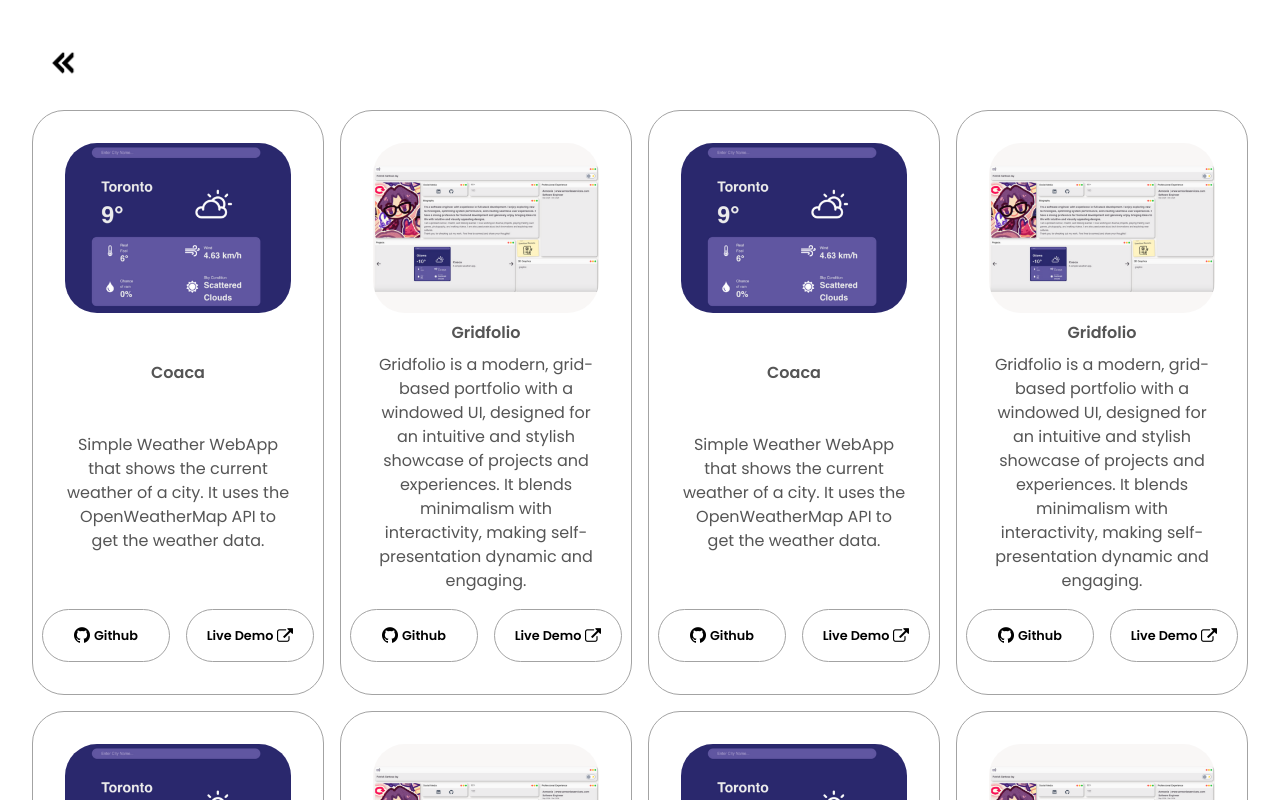
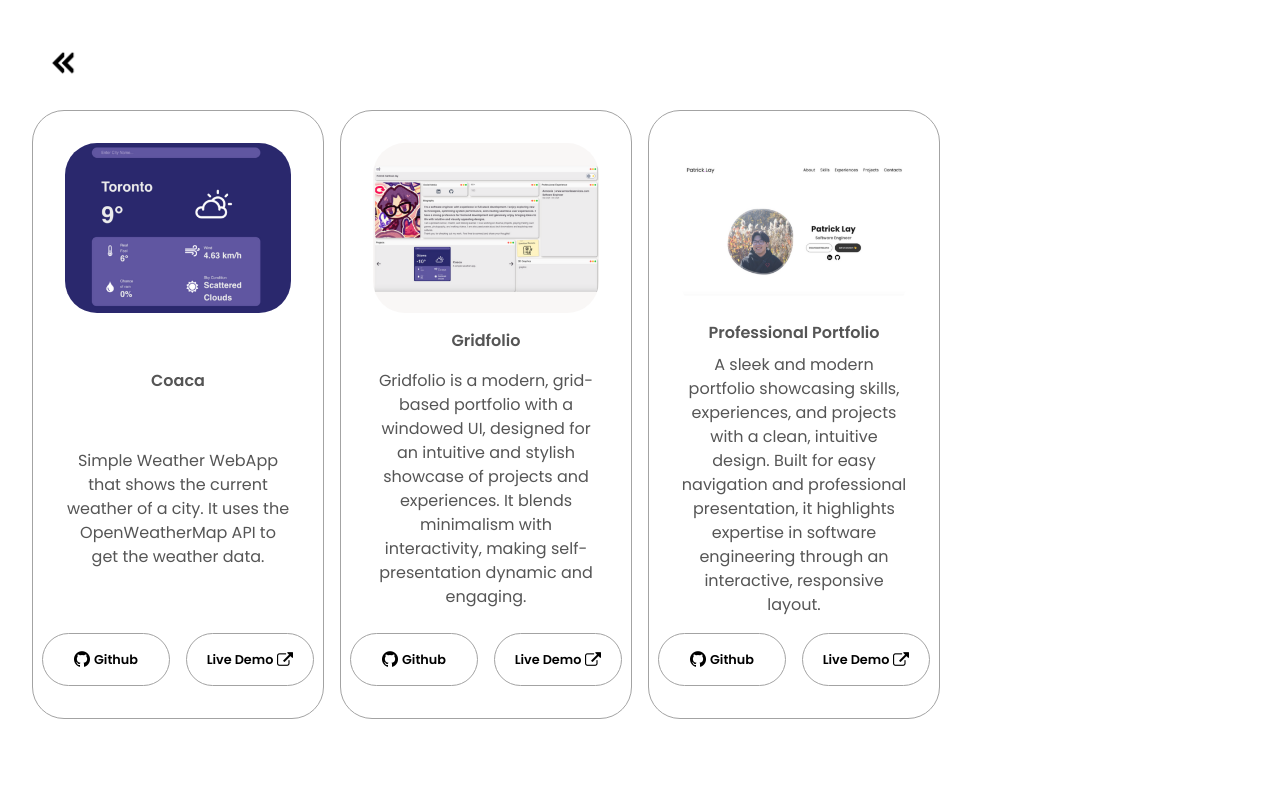
Before and after one commit to PatrickZ3/professionalPortfolio, a Next.js app: page /allProject in a window 1280 px wide. Shown: the top 800 px of the page. Built offline with nearby package versions, Linux system fonts and the light colour scheme.

Commit message:
update links for project

```diff
--- a/src/app/data/project.js
+++ b/src/app/data/project.js
@@ -21,7 +21,7 @@ export const projectsData = [
         image: "/portfolio.png",
         description: "A sleek and modern portfolio showcasing skills, experiences, and projects with a clean, intuitive design. Built for easy navigation and professional presentation, it highlights expertise in software engineering through an interactive, responsive layout.",
         github: "https://github.com/PatrickZ3/professionalPortfolio",
-        liveDemo: "https://www.google.com",
+        liveDemo: "https://patlay.vercel.app",
       },
     ],
   },
@@ -43,47 +43,13 @@ export const projectsData = [
         liveDemo: "https://portoflioo.vercel.app",
       },
       {
-        name: "Coaca",
-        image: "/coaca.png",
-        description: "Simple Weather WebApp that shows the current weather of a city. It uses the OpenWeatherMap API to get the weather data.",
-        github: "https://github.com/PatrickZ3/Coaca2",
-        liveDemo: "https://coaca2.vercel.app",
+        name: "Professional Portfolio",
+        image: "/portfolio.png",
+        description: "A sleek and modern portfolio showcasing skills, experiences, and projects with a clean, intuitive design. Built for easy navigation and professional presentation, it highlights expertise in software engineering through an interactive, responsive layout.",
+        github: "https://github.com/PatrickZ3/professionalPortfolio",
+        liveDemo: "https://patlay.vercel.app",
       },
-      {
-        name: "Gridfolio",
-        image: "/lightPortfolio.png",
-        description: "Gridfolio is a modern, grid-based portfolio with a windowed UI, designed for an intuitive and stylish showcase of projects and experiences. It blends minimalism with interactivity, making self-presentation dynamic and engaging. ",
-        github: "https://github.com/PatrickZ3/portoflioo",
-        liveDemo: "https://portoflioo.vercel.app",
-      },
-      {
-        name: "Coaca",
-        image: "/coaca.png",
-        description: "Simple Weather WebApp that shows the current weather of a city. It uses the OpenWeatherMap API to get the weather data.",
-        github: "https://github.com/PatrickZ3/Coaca2",
-        liveDemo: "https://coaca2.vercel.app",
-      },
-      {
-        name: "Gridfolio",
-        image: "/lightPortfolio.png",
-        description: "Gridfolio is a modern, grid-based portfolio with a windowed UI, designed for an intuitive and stylish showcase of projects and experiences. It blends minimalism with interactivity, making self-presentation dynamic and engaging. ",
-        github: "https://github.com/PatrickZ3/portoflioo",
-        liveDemo: "https://portoflioo.vercel.app",
-      },
-      {
-        name: "Coaca",
-        image: "/coaca.png",
-        description: "Simple Weather WebApp that shows the current weather of a city. It uses the OpenWeatherMap API to get the weather data.",
-        github: "https://github.com/PatrickZ3/Coaca2",
-        liveDemo: "https://coaca2.vercel.app",
-      },
-      {
-        name: "Gridfolio",
-        image: "/lightPortfolio.png",
-        description: "Gridfolio is a modern, grid-based portfolio with a windowed UI, designed for an intuitive and stylish showcase of projects and experiences. It blends minimalism with interactivity, making self-presentation dynamic and engaging. ",
-        github: "https://github.com/PatrickZ3/portoflioo",
-        liveDemo: "https://portoflioo.vercel.app",
-      },
+
     ],
   },
 ];
```
